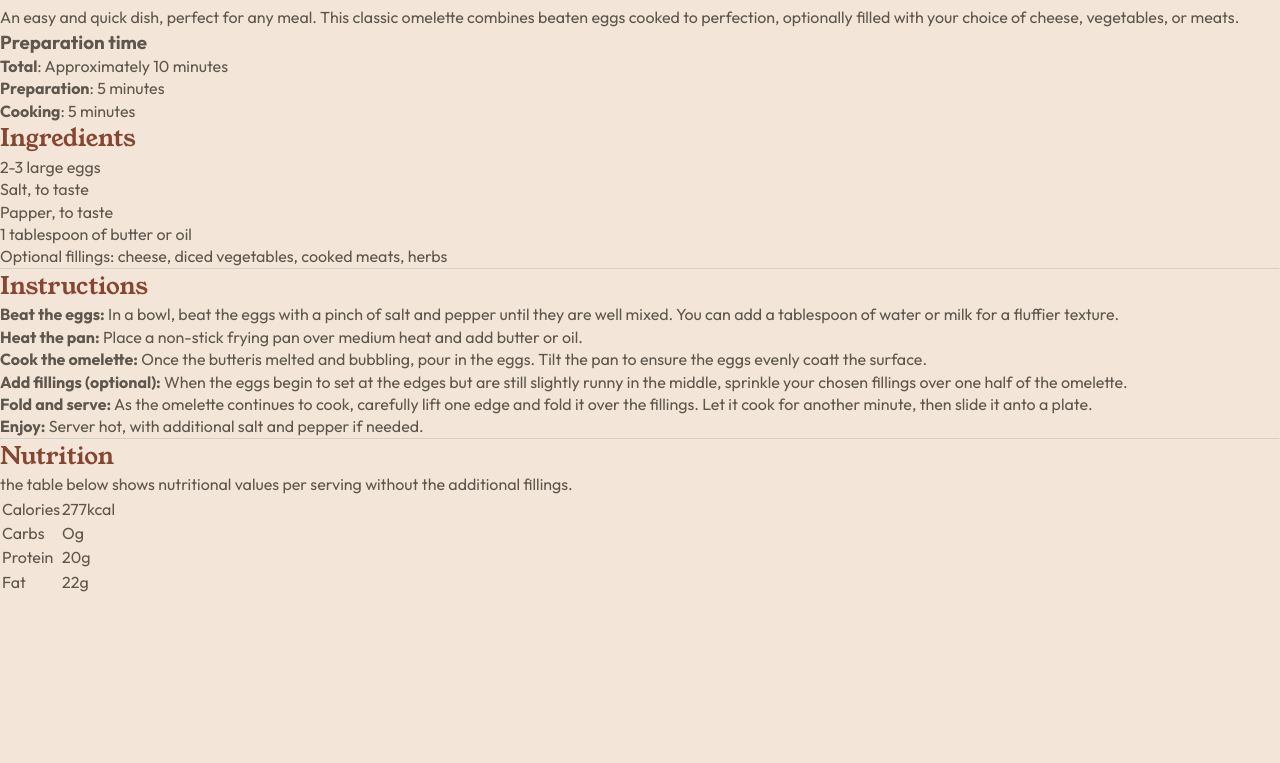
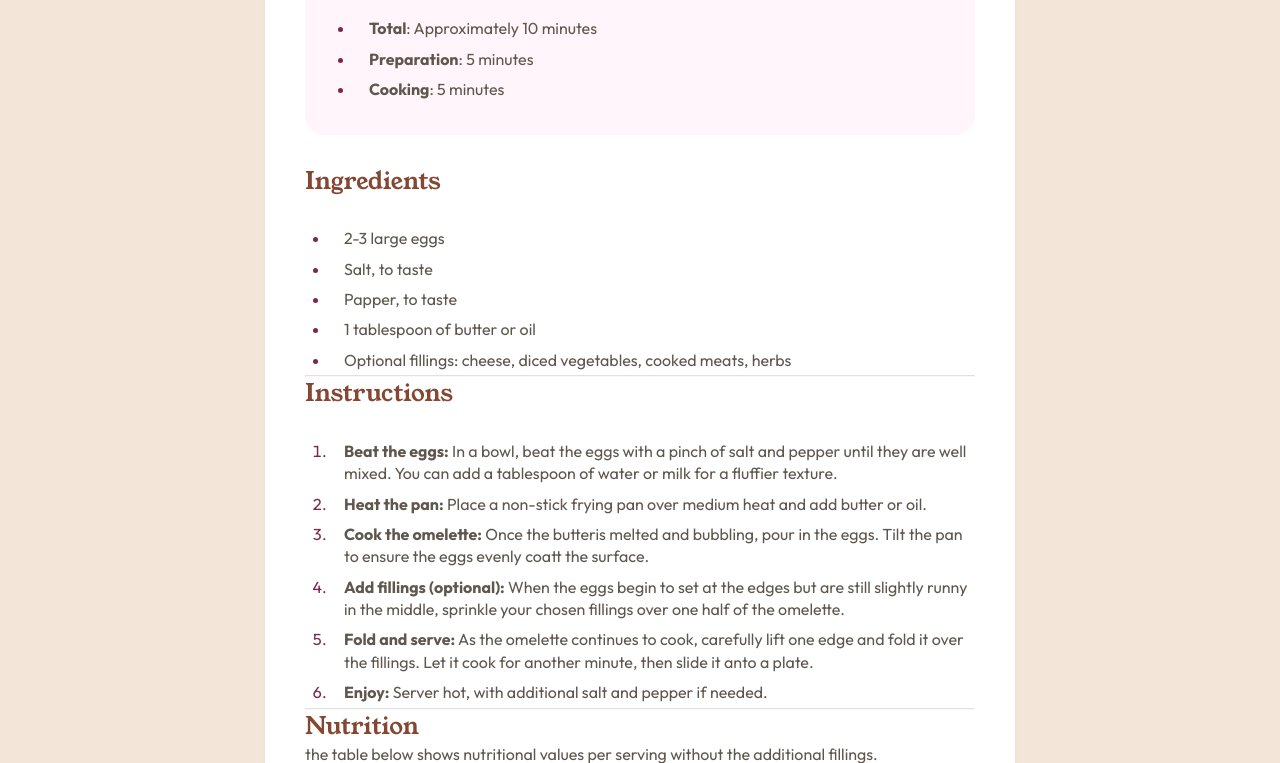
Before and after one commit to veronicadelvalle/Receta-omelette, a plain HTML site: page index.html in a window 1280 px wide. Shown: the part 672-1435 px from the top of the page. Before the commit the page ends 1267 px from the top, so only its background shows below. Drawn offline with Linux system fonts and the light colour scheme.

Commit message:
Clase 11 de junio de 2024

```diff
--- a/assets/css/style.css
+++ b/assets/css/style.css
@@ -1,3 +1,7 @@
+/****************************
+  Estilos globales
+****************************/
+
 @import url('https://fonts.googleapis.com/css2?family=Young+Serif&display=swap');
 @import url('https://fonts.googleapis.com/css2?family=Outfit:wght@400;600;700&display=swap');
 
@@ -51,3 +55,50 @@ hr {
   opacity: .3;
   /* margin: 3rem 0; */
 }
+
+/************************
+  CSS general
+**************************/
+
+.container{
+    width: 750px;           /*QUITARLE EL ANCHO AL CONTENEDOR*/
+    margin: 90px auto;         /*CENTRAR AL CENTRO DEL ESPACIO QUE QUEDA*/
+    background-color: var(--white);
+    padding: 40px;
+    border-radius: 20px;
+    box-shadow: 0 0 5px var(--light-grey);
+}
+
+.preparation{
+    background-color: var(--rose-white);
+    margin: 30px 0;
+    padding: 30px 25px;
+    border-radius: 20px;
+}
+
+.preparation h3{
+    color: var(--dark-raspberry);
+}
+
+.list {
+    margin-left: 25px;
+    margin-top: 25px;
+}
+
+.list li {
+    padding: 4px;
+    color: var(--dark-raspberry);
+}
+
+.list-brown li {
+    color: var(--nutmeg);
+    font-weight: 900;
+}
+
+.list li p {
+    color: var(--wenge-brown);
+    padding-left: 10px;
+    font-weight: 400;
+}
+
+/* Falta los estilos de la tabla */
```
